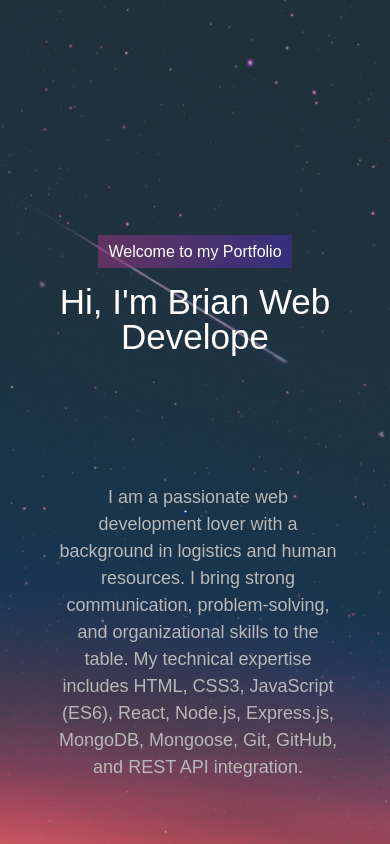
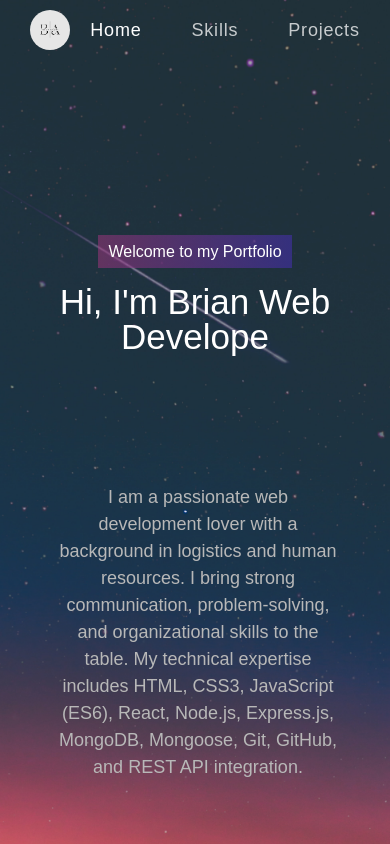
Before and after one commit to brianadams68/Portfolio, a React (Create React App) app: page / in a window 390 px wide. Shown: the top 844 px of the page. Built offline with nearby package versions, Linux system fonts and the light colour scheme.

Commit message:
Working on it

```diff
--- a/src/App.css
+++ b/src/App.css
@@ -447,6 +447,7 @@ nav.navbar .navbar-nav .nav-link.navbar-link.active {
 
 /* Footer */
 .footer {
+  display: flex;
   background-image: url("./assets/images/footerImg.jpg");
   background-position: center center;
   background-size: cover;
@@ -515,7 +516,10 @@ nav.navbar .navbar-nav .nav-link.navbar-link.active {
 @media (max-width: 768px) {
   /* NavBar */
   nav.navbar {
-    padding: 18px 50px;
+    display: flex;
+    justify-content: center;
+    align-items: center;
+    padding: 18px;
     position: fixed;
     width: 100%;
     transition: 0.32 ease-in-out;
@@ -540,9 +544,7 @@ nav.navbar .navbar-nav .nav-link.navbar-link.active {
     color: #fff !important;
   }
 
-  .logo-img {
-    display: none;
-  }
+
 
   .social-icon {
     display: none;
@@ -599,20 +601,20 @@ nav.navbar .navbar-nav .nav-link.navbar-link.active {
     font-size: 16px;
     letter-spacing: 0.5px;
     line-height: 1.5em;
-    margin: 0;
     padding: 0 !important;
     text-align: center;
     width: 70%;
   }
 
   #pills-tab {
-    width: 100%;
-    margin: 25px auto;
-    border-radius: 50px;
-    background-color: rgba(255, 255, 255, 0.1);
-    overflow: hidden;
+    width: 80%;
     display: flex;
     flex-direction: column;
+    margin: 0 !important;
+  }
+
+  .mobile-pills {
+    margin-right: 10px !important;
   }
 
   #pills-tab .nav-items {
@@ -621,19 +623,17 @@ nav.navbar .navbar-nav .nav-link.navbar-link.active {
 
   #pills-tab .nav-link {
     background-color: transparent;
-    border-radius: 0;
-    padding: 12px 30px;
+    border-radius: 10;
+    padding: 10px 25px;
     color: #fff;
-    font-size: 14px;
+    font-size: 12px;
     letter-spacing: 0.5px;
-    position: relative;
     text-align: center;
     z-index: 0;
   }
 
   #pills-tab .nav-link::before {
     content: "";
-    position: absolute;
     width: 0;
     height: 100%;
     background: linear-gradient(90.21deg, #aa367c -5.91%, #4a2fbd 111.58%);
@@ -664,16 +664,17 @@ nav.navbar .navbar-nav .nav-link.navbar-link.active {
 
   .nav-link#projects-tabs-tab-first {
     border: 1px solid rgba(255, 255, 255, 0.5);
-    border-radius: 10px 10px 0 0;
+    overflow: hidden;
   }
 
   .nav-link#projects-tabs-tab-second {
-    border-top: 1px solid rgba(255, 255, 255, 0.5);
+    border: 1px solid rgba(255, 255, 255, 0.5);
+    border-radius: 1px solid rgba(255, 255, 255, 0.5);
   }
 
   .nav-link#projects-tabs-tab-third {
     border: 1px solid rgba(255, 255, 255, 0.5);
-    border-radius: 0 0 10px 10px;
+    overflow: hidden;
   }
 
   .proj-imgbx {
--- a/src/components/Footer.jsx
+++ b/src/components/Footer.jsx
@@ -6,8 +6,8 @@ export const Footer = () => {
   return (
     <footer className="footer">
       <Container>
-        <Row className="aling-item-center">
-          <Col sm={6} className="text-center text-sm-end">
+        <Row>
+          <Col className="text-center">
             <p>CopyRight 2023.</p>
             <div className="social-icon">
               <a href="https://github.com/brianadams68">
--- a/src/components/NavBar.jsx
+++ b/src/components/NavBar.jsx
@@ -29,12 +29,12 @@ export const NavBar = () => {
   };
 
   return (
-    <Navbar expand="lg" className={scrolled ? "scrolled" : ""}>
+    <Navbar className={scrolled ? "scrolled" : ""}>
       <Container id="nav-container">
-        <Navbar.Brand href="#home" className="logo-container">
+        <Navbar.Brand href="#home">
           <img className="logo-img" src={logo} alt="Logo" />
         </Navbar.Brand>
-        <Navbar.Collapse id="basic-navbar-nav">
+        <Navbar id="basic-navbar-nav">
           <Nav>
             <Nav.Link
               href="#home"
@@ -74,7 +74,7 @@ export const NavBar = () => {
               </a>
             </div>
           </span>
-        </Navbar.Collapse>
+        </Navbar>
       </Container>
     </Navbar>
   );
--- a/src/components/Projects.jsx
+++ b/src/components/Projects.jsx
@@ -43,7 +43,7 @@ export const Projects = () => {
               dynamic realm of technology.
             </p>
             <Tab.Container id="projects-tabs" defaultActiveKey="first">
-              <Row>
+              <Row className="mobile-pills">
                 <Col>
                   <Nav
                     variant="pills"
```
